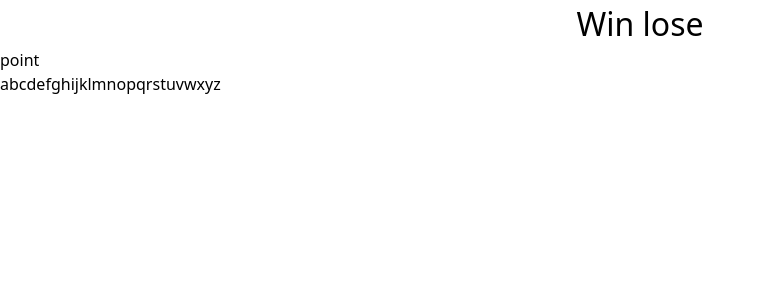
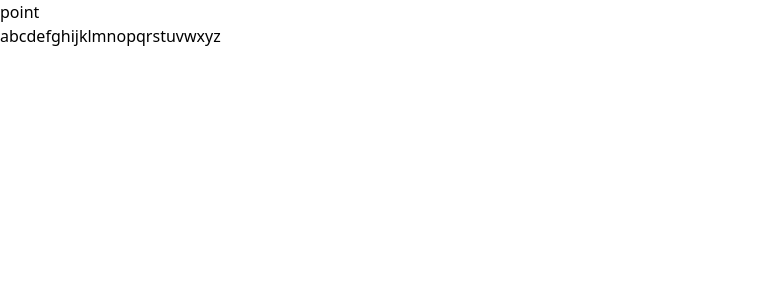
Before and after one commit to Geraldo157/HangMan, a React (Vite) app: page / in a window 1280 px wide. Shown: the top 300 px of the page, without its empty margins (0-765 px from the left). Built offline with nearby package versions, Linux system fonts and the light colour scheme.

Commit message:
Finishing Project

```diff
--- a/src/App.tsx
+++ b/src/App.tsx
@@ -33,19 +33,23 @@ function App() {
     return () =>{
       document.removeEventListener("keypress", handler)
     }
-  }, [])
+  }, [guessedLetters])
+
+  const isLoser  = incorrectLetters.length >= 6
+  const isWinner = wordGuess.split("").every(letter => guessedLetters.includes(letter))
 
   return (
     <div
     className="max-w-[800px] mx-auto flex flex-col gap-8 items-center"
   >
     <div style={{ fontSize: "2rem", textAlign: "center" }}>
-      Win lose
+      {isWinner && "YOU WIN! Refresh to try again!"}
+      {isLoser && "More luck next time! Refresh to try again!"}
     </div>
     <HangmanDrawing numberOfGuesses={incorrectLetters.length}/>
     <HangmanWord guessedLetters = {guessedLetters} wordToGuess={wordGuess}/>
     <div style={{ alignSelf: "stretch" }}>
-      <HangmanKeyboard/>
+      <HangmanKeyboard addGuessedLetters={addGuessesLetter}/>
     </div>
   </div>)
 }
--- a/src/HangmanKeyboard.tsx
+++ b/src/HangmanKeyboard.tsx
@@ -1,11 +1,14 @@
 const KEYS = ['a','b','c','d','e','f','g','h','i','j','k','l','m','n','o','p','q','r','s','t','u','v','w','x','y','z']
 
+type KeyboardProps = {
+    addGuessedLetters: (letter:string) => void
+}
 
-export function HangmanKeyboard(){
+export function HangmanKeyboard( {addGuessedLetters}: KeyboardProps){
     return(
         <div className="grid grid-cols-auto-fit-minmax-75 gap-0.5rem">
             {KEYS.map(key =>{
-                return <button className={`w-full border-[3px] border-solid border-black aspect-square text-4xl uppercase p-2 font-bold cursor-pointer text-black btn active:bg-hsl-200 active:text-white inactive:opacity-30 hover:bg-teal-600 hover:text-zinc-900 focus:bg-zinc-400 focus:text-emerald-500" disabled={false}`}>
+                return <button onClick={() => addGuessedLetters(key)} className={`w-full border-[3px] border-solid border-black aspect-square text-4xl uppercase p-2 font-bold cursor-pointer text-black btn active:bg-hsl-200 active:text-white inactive:opacity-30 hover:bg-teal-600 hover:text-zinc-900 focus:bg-zinc-400 focus:text-emerald-500" disabled={false}`}>
                     {key}
                 </button>
             })}
```
